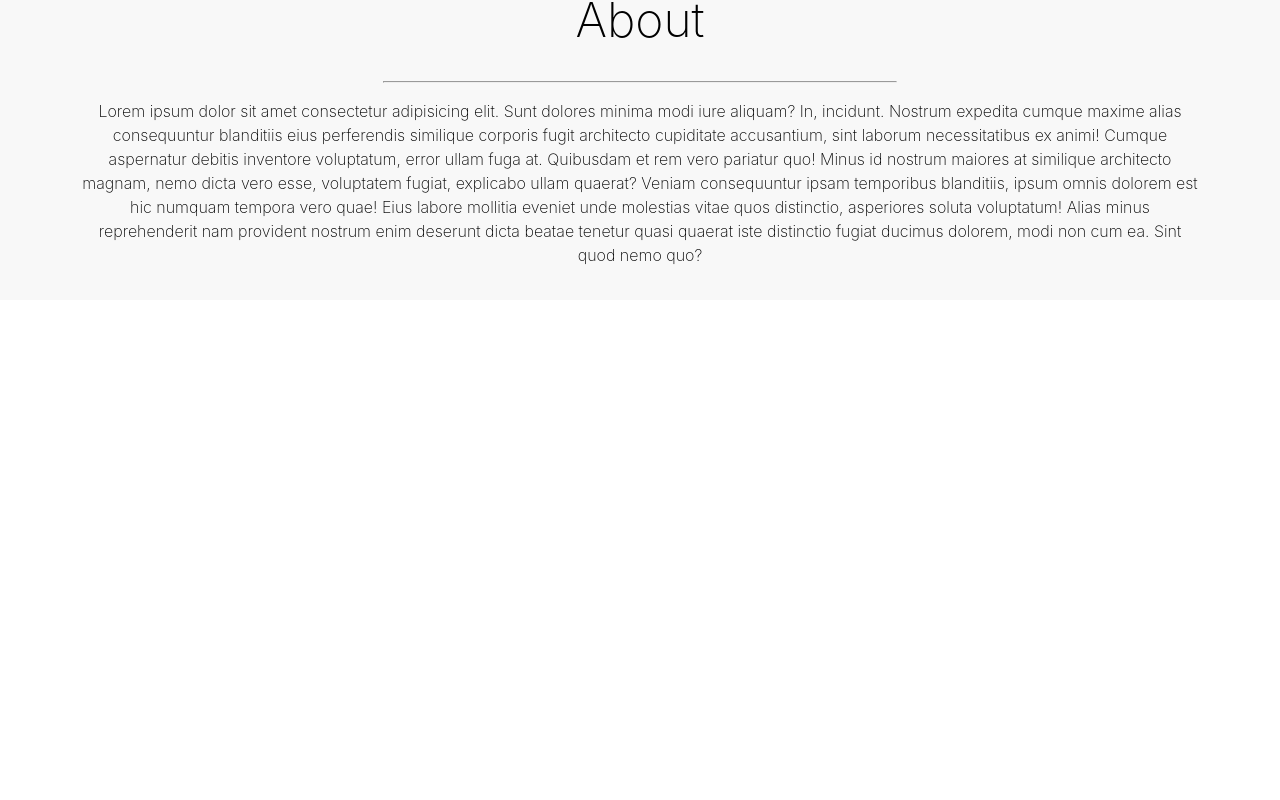
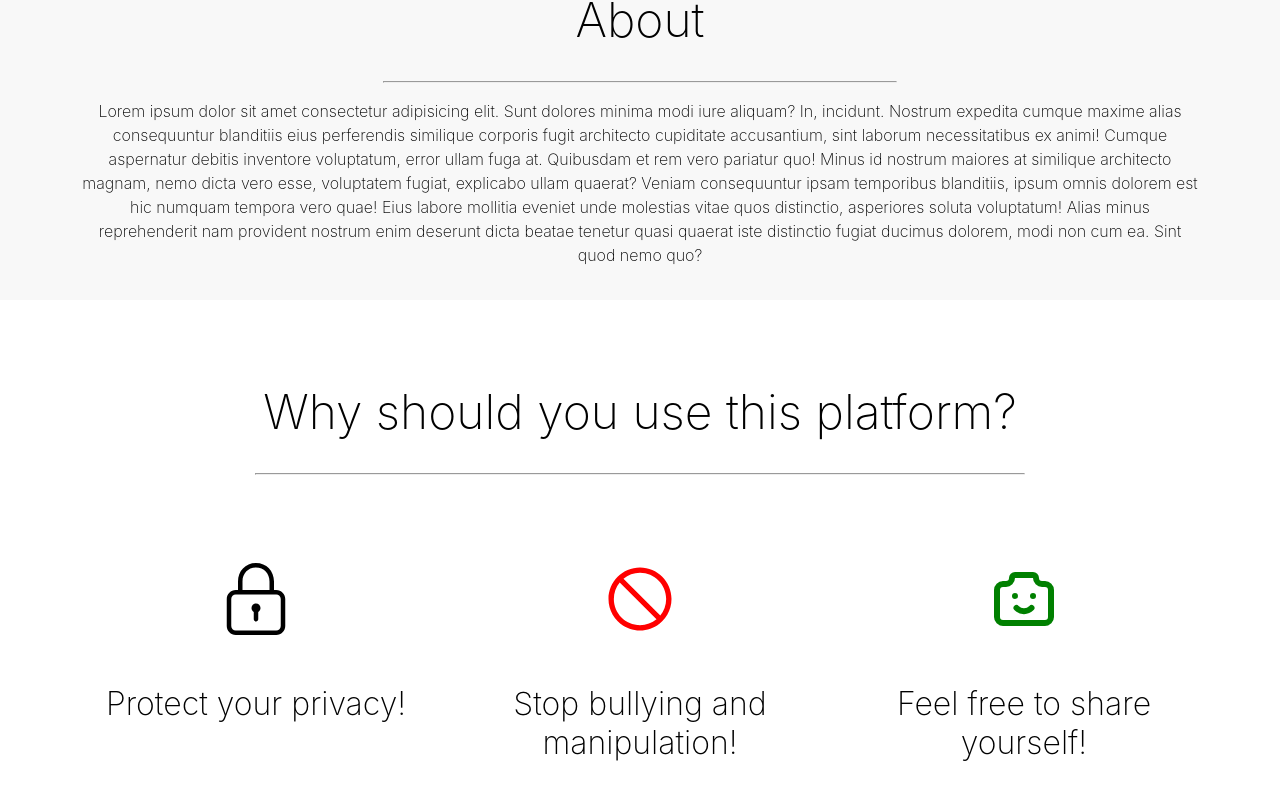
Before and after one commit to ArdiJorganxhi/CatchADeepfake-Frontend, a React (Create React App) app: page / in a window 1280 px wide. Shown: the part 900-1700 px from the top of the page. Before the commit the page ends 1200 px from the top, so only its background shows below. Built offline with nearby package versions, Linux system fonts and the light colour scheme.

Commit message:
implement advantages section

```diff
--- a/package.json
+++ b/package.json
@@ -3,12 +3,14 @@
   "version": "0.1.0",
   "private": true,
   "dependencies": {
+    "@react-icons/all-files": "^4.1.0",
     "@testing-library/jest-dom": "^5.16.5",
     "@testing-library/react": "^13.4.0",
     "@testing-library/user-event": "^13.5.0",
     "axios": "^1.4.0",
     "react": "^18.2.0",
     "react-dom": "^18.2.0",
+    "react-icons": "^4.8.0",
     "react-router": "^6.11.0",
     "react-router-dom": "^6.11.0",
     "react-scripts": "5.0.1",
--- /dev/null
+++ b/src/components/card.js
@@ -0,0 +1,16 @@
+import React from 'react'
+import './css/card.css'
+export default function Card(props) {
+  return (
+    <div>
+    <div className="card-container">
+    <div className="card-icon" style={{ color: props.color }}>
+      {props.icon}
+      </div>
+      <div className="card-title">
+        <h3>{props.title}</h3>
+      </div>
+      </div>
+    </div>
+  )
+}
--- /dev/null
+++ b/src/components/css/card.css
@@ -0,0 +1,12 @@
+
+
+.card-icon {
+    font-size: 4.5rem;
+    text-decoration: none;
+}
+
+.card-title h3 {
+    font-weight: 250;
+    font-size: 2rem;
+
+}
--- /dev/null
+++ b/src/components/home/css/why.section.css
@@ -0,0 +1,16 @@
+.why-title {
+    padding-top: 50px;
+    font-weight: 250;
+    font-size: 3rem;
+}
+
+.why-line {
+    width: 60%;
+}
+
+.container {
+    padding: 5rem;
+    display: grid;
+    grid-template-columns: repeat(3, 1fr);
+    gap: 2rem;
+}
--- a/src/components/home/hero.section.js
+++ b/src/components/home/hero.section.js
@@ -1,7 +1,7 @@
 import React from 'react'
 import HeroBanner from './images/hero-banner.jpeg'
 import './css/hero.section.css'
-import { Link } from 'react-router-dom'
+
 
 export default function HeroSection() {
   return (
--- /dev/null
+++ b/src/components/home/why.section.js
@@ -0,0 +1,23 @@
+import React from 'react'
+import './css/why.section.css'
+import Card from '../card'
+import { SlLock } from 'react-icons/sl'
+import { AiOutlineStop } from 'react-icons/ai'
+import { TbCameraSelfie } from 'react-icons/tb'
+
+
+export default function WhySection() {
+  return (
+    <div>
+      <div className="why-container">
+        <h1 className="why-title">Why should you use this platform?</h1>
+        <hr className='why-line'></hr>
+        <div className="container">
+            <Card icon={<SlLock />} color="#000" title="Protect your privacy!" />
+            <Card icon={<AiOutlineStop />} color="red" title="Stop bullying and manipulation!" />
+            <Card icon={<TbCameraSelfie />} color="green" title="Feel free to share yourself!" />
+        </div>
+      </div>
+    </div>
+  )
+}
--- a/src/pages/home.jsx
+++ b/src/pages/home.jsx
@@ -2,6 +2,7 @@ import React from 'react'
 import HeroSection from '../components/home/hero.section';
 import Navbar from '../components/navbar';
 import About from '../components/home/about';
+import WhySection from '../components/home/why.section';
 
 export default function Home() {
   return (
@@ -9,6 +10,7 @@ export default function Home() {
       <Navbar />
       <HeroSection />
       <About />
+      <WhySection />
     </div>
   )
 }
```
Also changed, not shown: 1 other file (tests, documents, lock files or other folders).
